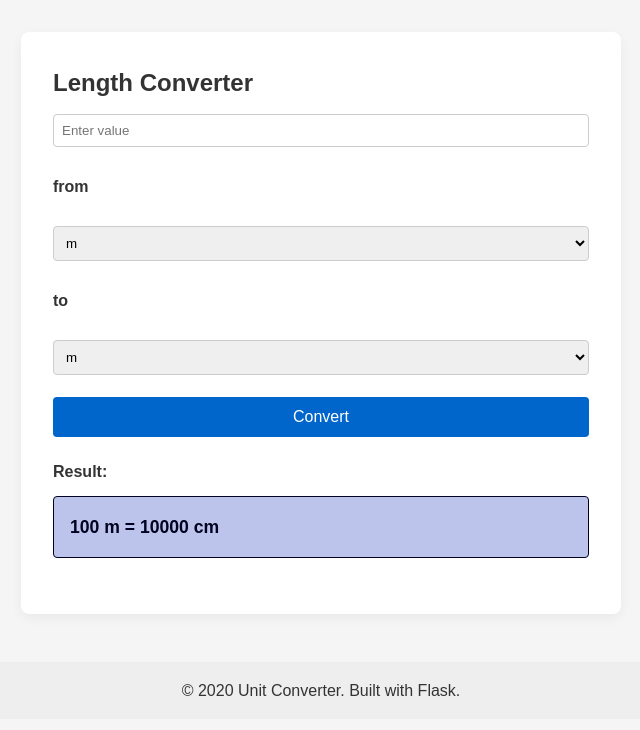
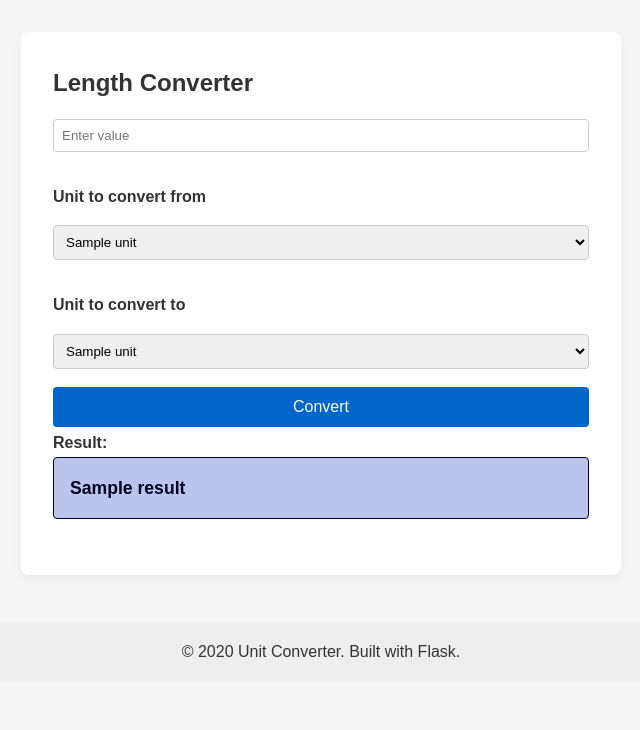
Before and after one commit to AElalfee/unit_converter, a Flask app: template templates/length.html in a window 1280 px wide. Shown: the part 70-800 px from the top of the page, without its empty margins (319-959 px from the left). Run offline with Flask 3, Linux system fonts and the light colour scheme; the template is opened without the code that fills it: most values are stand-ins (such as "Sample title", 1, 10 or a date in 2020).

Commit message:
core: length conversion

```diff
--- a/app.py
+++ b/app.py
@@ -1,11 +1,23 @@
-from flask import Flask, render_template
+from flask import Flask, render_template, request
+
+from conversions import convert_length
+from models.length import Length
 
 app = Flask(__name__)
 
 
-@app.route("/")
+@app.route("/", methods=["GET", "POST"])
 def length():
-    return render_template("length.html")
+    result = None
+    if request.method == "POST":
+        try:
+            value = float(request.form["value"])
+            from_unit = request.form["from_unit"]
+            to_unit = request.form["to_unit"]
+            result = convert_length(value, from_unit, to_unit)
+        except (ValueError, KeyError):
+            result = "Invalid input"
+    return render_template("length.html", result=result, units=Length)
 
 
 @app.route("/weight")
--- a/static/style.css
+++ b/static/style.css
@@ -77,20 +77,20 @@ label {
 input[type="number"],
 select {
     width: 100%;
-    margin: 0.68rem 0;
+    margin: 1rem 0;
     padding: 0.5rem;
     border: 1px solid #ccc;
     border-radius: 4px;
 }
 
 .label {
-    margin: 1rem 0;
+    margin: 1rem 0 0 0;
     font-weight: bold;
 }
 
 .btn-submit {
     width: 100%;
-    margin: 0.68rem 0;
+    margin: 0.1rem 0;
     background-color: #0066cc;
     color: white;
     padding: 0.7rem 1.2rem;
@@ -116,5 +116,5 @@ select {
 }
 
 .result-header{
-    margin: 0.68rem 0;
+    margin: 0.1rem 0;
 }
--- a/templates/length.html
+++ b/templates/length.html
@@ -5,19 +5,21 @@
 
     <form method="POST">
         <input type="number" name="value" placeholder="Enter value" required />
-        <p class='label'>from</p>
+        <p class='label'>Unit to convert from</p>
         <select name="from_unit" required>
-            <option value="m">m</option>
-            <option value="cm">cm</option>
+            {% for unit in units %}
+            <option value="{{ unit.name }}">{{ unit.label }}</option>
+            {% endfor %}
         </select>
-        <p class='label'>to</p>
+        <p class='label'>Unit to convert to</p>
         <select name="to_unit" required>
-            <option value="m">m</option>
-            <option value="cm">cm</option>
+            {% for unit in units %}
+            <option value="{{ unit.name }}">{{ unit.label }}</option>
+            {% endfor %}
         </select>
         <button type="submit" class="btn-submit">Convert</button>
     </form>
 
     <h4 class="result-header">Result:</h4>
-    <p class="result">100 m = 10000 cm</p>
+    <p class="result">{% if result %}{{result}}{% endif %}</p>
 {% endblock %}
```
Also changed, not shown: conversions.py (+13 -0 lines), models/length.py (added, +16 -0 lines).
